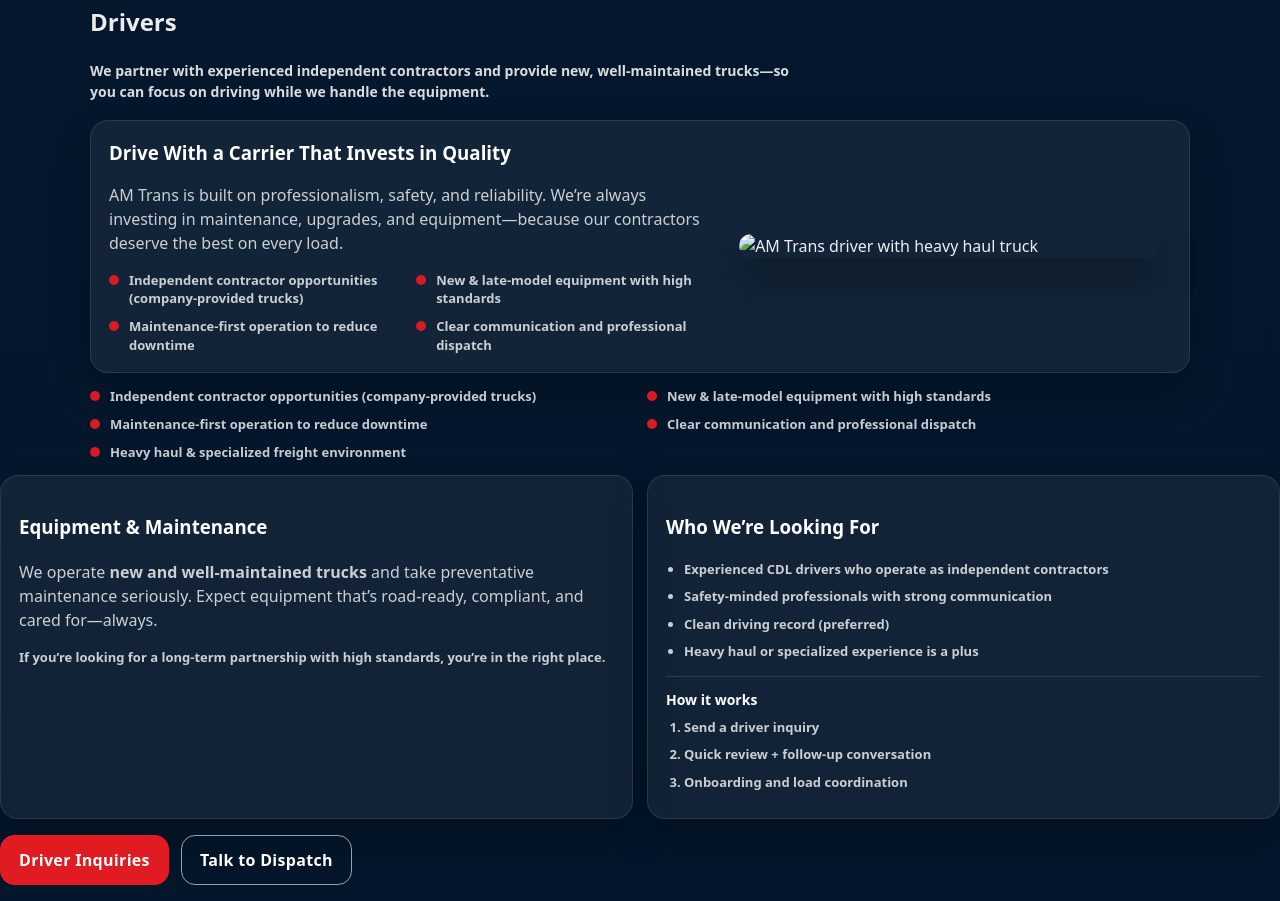
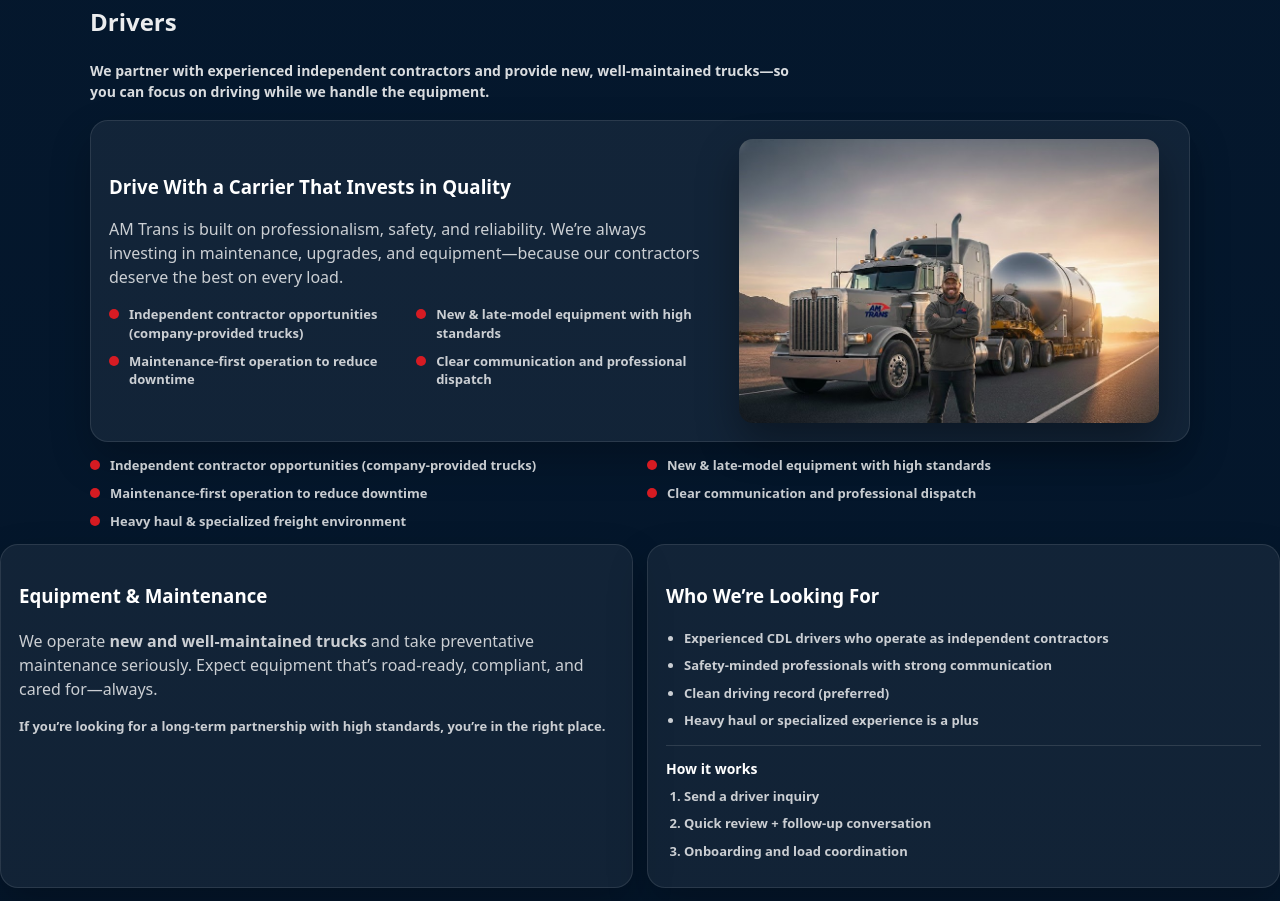
Before and after one commit to Mariabolona/AM-Trans-Site, a website built with Vite: page index.html in a window 1280 px wide. Shown: the part 2000-2901 px from the top of the page. Built offline with nearby package versions, Linux system fonts and the light colour scheme; files whose address does not match are found by name.

Commit message:
add image

```diff
--- a/index.html
+++ b/index.html
@@ -212,7 +212,7 @@
 
   <div class="drivers-hero-media">
     <img
-      src="/Driver-Sec.jpg"
+      src="/driver-sec.jpg"
       alt="AM Trans driver with heavy haul truck"
       loading="lazy"
     />
```
Also changed, not shown: public/driver-sec.jpg (added).
